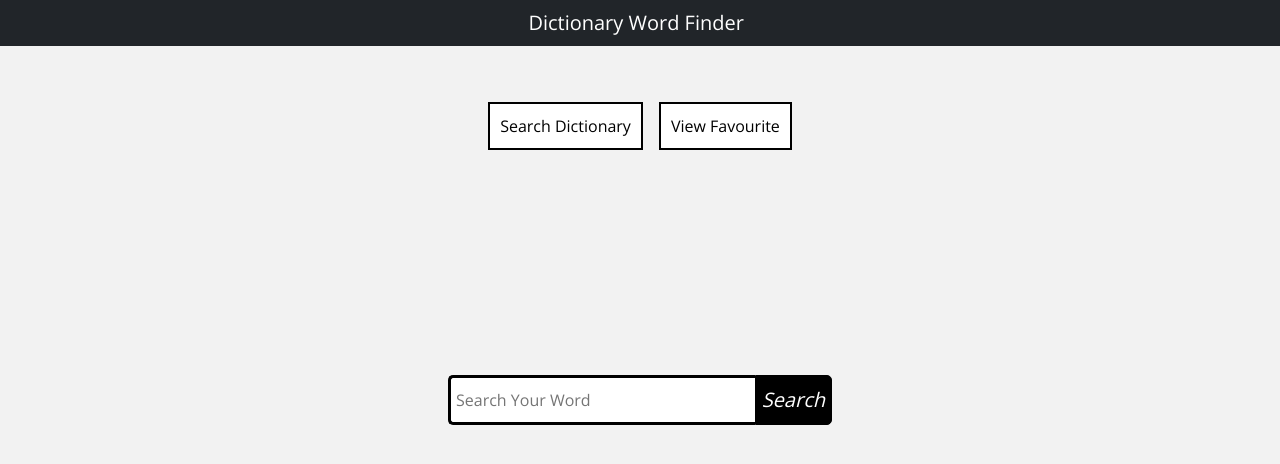
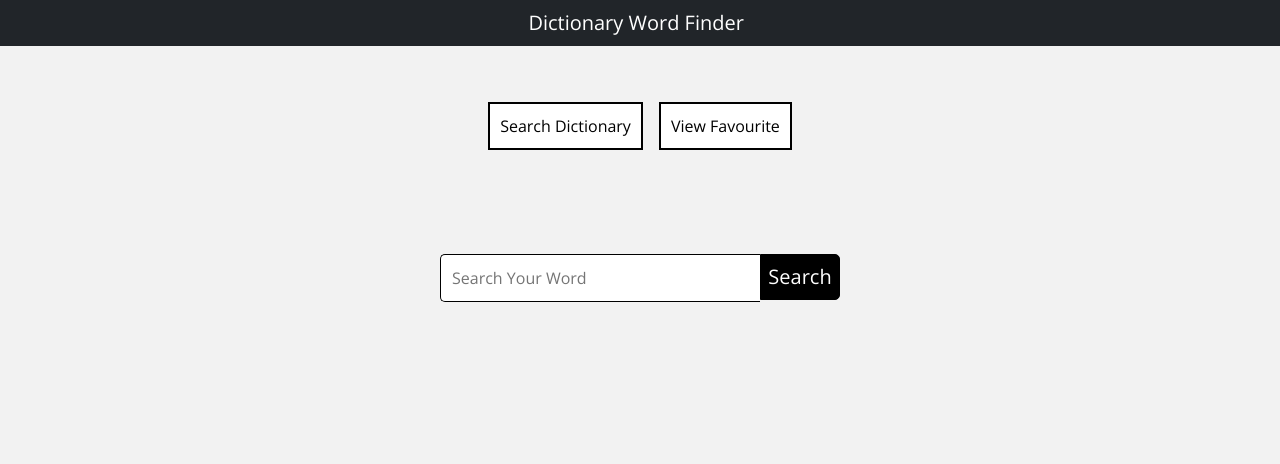
Before and after one commit to Asif-Zaman-Suvo/Dictionary-Word-Finder, a React (Create React App) app: page /searchWord in a window 1280 px wide. Shown: the top 464 px of the page. Built offline with nearby package versions, Linux system fonts and the light colour scheme.

Commit message:
landing page

```diff
--- a/package.json
+++ b/package.json
@@ -7,9 +7,11 @@
     "@testing-library/react": "^11.2.7",
     "@testing-library/user-event": "^12.8.3",
     "bootstrap": "^5.1.0",
+    "owlbot-js": "^2.0.2",
     "react": "^17.0.2",
     "react-bootstrap": "^2.0.0-beta.6",
     "react-dom": "^17.0.2",
+    "react-hook-form": "^7.14.2",
     "react-router-dom": "^5.2.1",
     "react-scripts": "4.0.3",
     "web-vitals": "^1.1.2"
--- /dev/null
+++ b/src/Components/DataFetch/DataFetch.js
@@ -0,0 +1,59 @@
+import React, { useState } from 'react';
+import { useForm } from 'react-hook-form';
+import Words from '../Words/Words';
+
+const DataFetch = () => {
+
+    const [definitions, setDefinitions] = useState([]);
+    const { handleSubmit, register } = useForm();
+
+    const getDefinition = (data) => {
+        const searchWord = {
+            word: data.word,
+        };
+        console.log(searchWord);
+
+        var myHeaders = new Headers();
+        myHeaders.append(
+            "Authorization",
+            "Token 77b968dd83f68a8dda74db76482885012260039a"
+        );
+        var requestOptions = {
+            method: 'GET',
+            headers: myHeaders,
+        };
+        fetch(
+            `https://owlbot.info/api/v4/dictionary/${searchWord.word}`,
+            requestOptions
+        )
+            .then((response) => response.json())
+            .then((result) => {
+                console.log(result.definitions);
+                setDefinitions(result.definitions);
+            })
+            .catch((err => console.log("error", err)))
+    }
+    return (
+        <div>
+            <form className="mt-5 pt-5" style={{ textAlign: 'center' }} onSubmit={handleSubmit(getDefinition)}>
+                <input className='searchTerm'
+                    {...register("word")}
+                    name="word"
+                    id="word"
+                    type="text"
+                    placeholder="Search Your Word"
+                />
+                <input type="submit" className="searchButton" value="Search" />
+
+            </form>{" "}
+
+            <div style={{ marginLeft: "100px" }} className="row mt-5 pt-5">
+                {
+                    definitions.map(item => <Words item={item}></Words>)
+                }
+            </div>
+        </div>
+    );
+};
+
+export default DataFetch;
--- a/src/Components/SearchWord/SearchWord.css
+++ b/src/Components/SearchWord/SearchWord.css
@@ -12,14 +12,13 @@ body{
 }
 
 .searchTerm {
-  width: 100%;
-  border: 3px solid black;
+  width: 25%;
+  border: 1px solid black;
   border-right: none;
-  padding: 5px;
-  height: 50px;
+  padding: 11px;
+  height: 50;
   border-radius: 5px 0 0 5px;
   outline: none;
-  color: #9DBFAF;
 }
 
 .searchTerm:focus{
@@ -27,15 +26,15 @@ body{
 }
 
 .searchButton {
-  width: 78px;
-  height: 50px;
+  width: 80px;
   border: 1px solid black;
-  background:black;
+  background: black;
   text-align: center;
   color: #fff;
   border-radius: 0 5px 5px 0;
   cursor: pointer;
   font-size: 20px;
+  padding: 7px;
 }
 
 /*Resize the wrap to see the search bar change!*/
--- a/src/Components/SearchWord/SearchWord.js
+++ b/src/Components/SearchWord/SearchWord.js
@@ -1,10 +1,9 @@
-import React from 'react';
 import { Link } from 'react-router-dom';
+import DataFetch from '../DataFetch/DataFetch';
 import Header from '../Header/Header';
 import './SearchWord.css';
 
 const SearchWord = () => {
-
     return (
         <section>
             <Header></Header>
@@ -12,19 +11,9 @@ const SearchWord = () => {
                 <div className="Buttons d-flex justify-content-center pt-5 text-center">
                     <div className="p-2 text-left"><Link to="/searchWord"><button className="filterButton">Search Dictionary</button></Link></div>
                     <div className="p-2 text-left"><Link to="/favourite"><button className="filterButton">View Favourite</button></Link> </div>
-
-                </div>
-
-            </div>
-            <div class="wrap">
-                <div class="search">
-                    <input type="text" class="searchTerm" placeholder="Search Your Word" />
-                    <button type="submit" class="searchButton">
-                        <i class="fa fa-search">Search</i>
-                    </button>
-
                 </div>
             </div>
+            <DataFetch></DataFetch>
         </section>
 
     );
--- /dev/null
+++ b/src/Components/Words/Words.css
@@ -0,0 +1,6 @@
+.wordCard:hover{
+    box-shadow: -1px -1px 6px 5px rgba(0,0,0,0.75);
+    -webkit-box-shadow: -1px -1px 6px 5px rgba(0,0,0,0.75);
+    -moz-box-shadow: -1px -1px 6px 5px rgba(0,0,0,0.75);
+    cursor: pointer;
+}
--- /dev/null
+++ b/src/Components/Words/Words.js
@@ -0,0 +1,28 @@
+import React from 'react';
+import { Button, Card } from 'react-bootstrap';
+import './Words.css';
+
+const Words = ({ item }) => {
+    return (
+       <div className='col-md-4 mt-5'>
+            <Card className="wordCard" style={{ width: '20em', height: 'auto',backgroundColor: '#8ACAE7'}}>
+            <Card.Img variant="top" src={item.image_url} />
+            <Card.Body style={{ textAlign: 'center' }}>
+                <Card.Title>
+                    <h2 style={{color: '#F43F1A'}}>Definition:<span style={{color: '#8B0A50'}}>{item.definition}</span></h2>
+                </Card.Title>
+                <Card.Text>
+                  <h6 style={{ color: 'red'}}>Type : <span style={{color: 'Green'}}>{item.type}</span></h6>
+                  <h6 style={{ color: 'blue'}}>Example : <span style={{color: 'brown'}}>{item.example}</span></h6>
+                  <p style={{ color: '#280137'}}>Emoji : {item.emoji}</p>
+                </Card.Text>
+
+                <Button variant="success">Add To Favourite</Button>
+            </Card.Body>
+        </Card>
+       </div>
+
+    );
+};
+
+export default Words;
```
Also changed, not shown: 2 other files (tests, documents, lock files or other folders).
